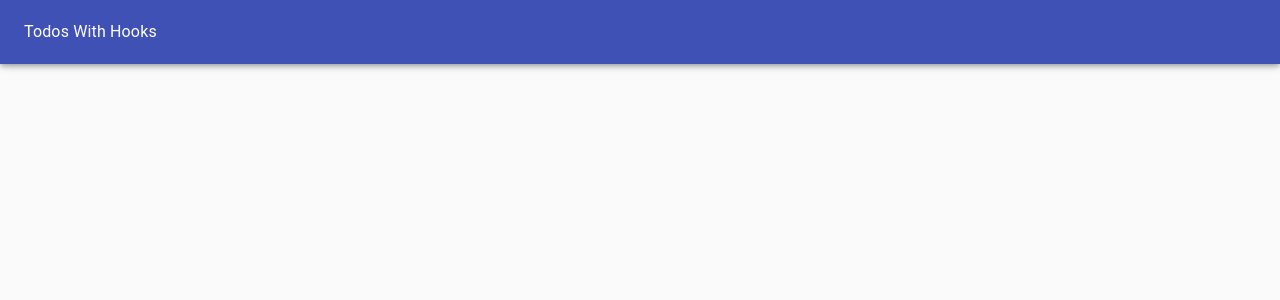
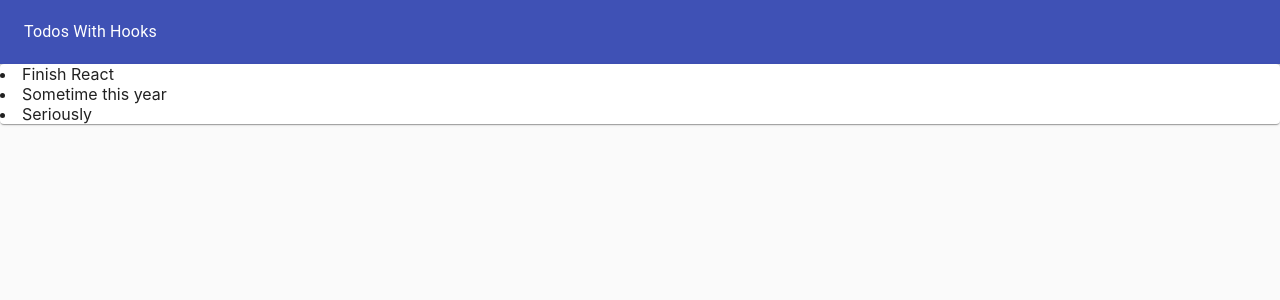
Before and after one commit to vanessanaja/todo-list-with-hooks, a React (Create React App) app: page / in a window 1280 px wide. Shown: the top 300 px of the page. Built offline with nearby package versions, Linux system fonts and the light colour scheme.

Commit message:
get TodoList to actually render

```diff
--- a/src/TodoApp.js
+++ b/src/TodoApp.js
@@ -1,32 +1,38 @@
-import React from 'react';
+import React, { useState } from 'react';
+import TodoList from './TodoList';
 import Typography from '@material-ui/core/Typography';
 import Paper from '@material-ui/core/Paper';
 import AppBar from '@material-ui/core/AppBar';
 import ToolBar from '@material-ui/core/ToolBar';
 import Grid from '@material-ui/core/Grid';
 
-
-
-
 function TodoApp(){
+  const initialTodos = [
+    { id: 1, task: "Finish React", completed: false },
+    { id: 2, task: "Sometime this year", completed: false },
+    { id: 3, task: "Seriously", completed: false }
+  ]
+  const [todos, setTodos] = useState(initialTodos);
   return (
     <Paper
       style={{
         padding: 0,
         margin: 0,
-        height: '100vh',
-        backgroundColor: '#fafafa'
+        height: "100vh",
+        backgroundColor: "#fafafa"
   }}
     elevation = {0}
   >
-  <AppBar>
-    <ToolBar>
-      <Typography colors='inherit'>Todos With Hooks</Typography>
-    </ToolBar>
-  </AppBar>
+      <AppBar color="primary" position="static" style={{ height: "64px "}}>
+        <ToolBar>
+          <Typography color='inherit'>Todos With Hooks</Typography>
+        </ToolBar>
+      </AppBar>
+      <TodoList todos={todos}></TodoList>
     </Paper>
-  )
+  );
 }
+
 
 export default TodoApp;
 
@@ -34,3 +40,5 @@ export default TodoApp;
 //    -TodoForm
 //    -TodoList
 //      _TodoItem
+
+// id, task, completed
--- /dev/null
+++ b/src/TodoList.js
@@ -0,0 +1,15 @@
+import React from 'react';
+import Paper from '@material-ui/core/Paper';
+import List from '@material-ui/core/List';
+
+function TodoList(props){
+  return(
+    <Paper>
+      {props.todos.map(todo => (
+        <li>{todo.task}</li>
+      ))}
+    </Paper>
+  );
+}
+
+export default TodoList;
```
